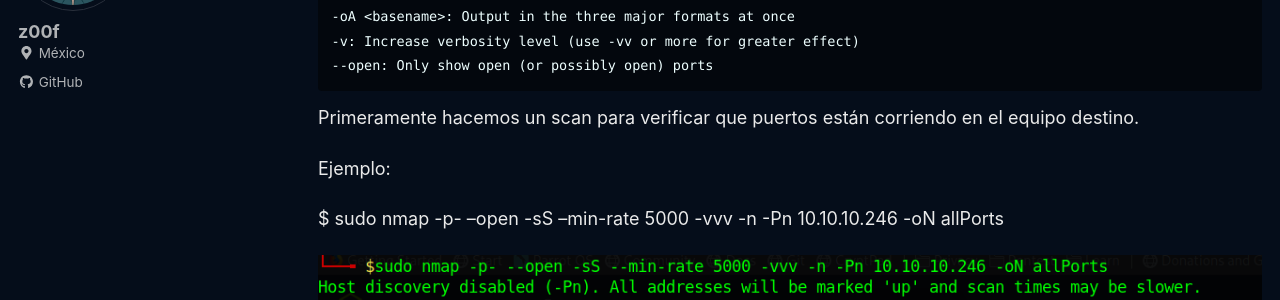
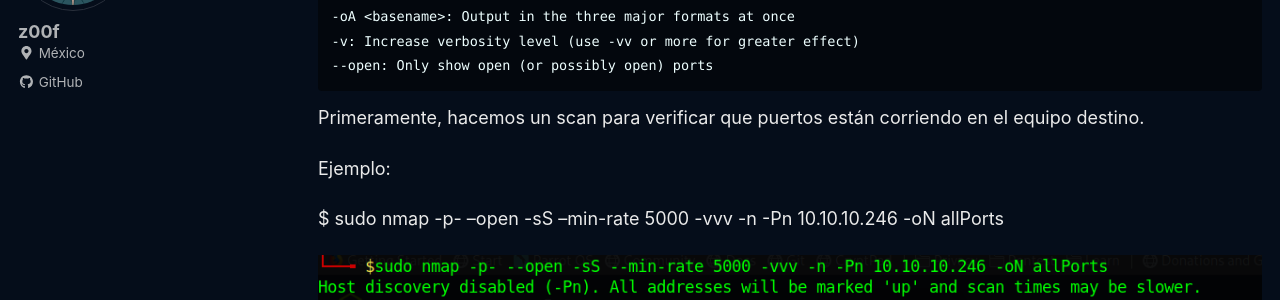
Before and after one commit to z00f/z00f.github.io, a Jekyll site: the page built from _posts/2021-11-09-nmap.md, in a window 1280 px wide and 900 px high, scrolled down 925 px. Shown: the part 153-453 px from the top of the window. Built offline with Jekyll 4.4.1, drawn with Linux system fonts in a browser that asks for light colours; cached includes are drawn as plain includes; a script that is not in the unit is left out.

````diff
--- a/_posts/2021-11-09-nmap.md
+++ b/_posts/2021-11-09-nmap.md
@@ -42,7 +42,7 @@ Las opcoines más comunes son los siguientes:
 --open: Only show open (or possibly open) ports
 ```
 
-Primeramente hacemos un scan para verificar que puertos están corriendo en el equipo destino.
+Primeramente, hacemos un scan para verificar que puertos están corriendo en el equipo destino.
 
 Ejemplo:
 
````
